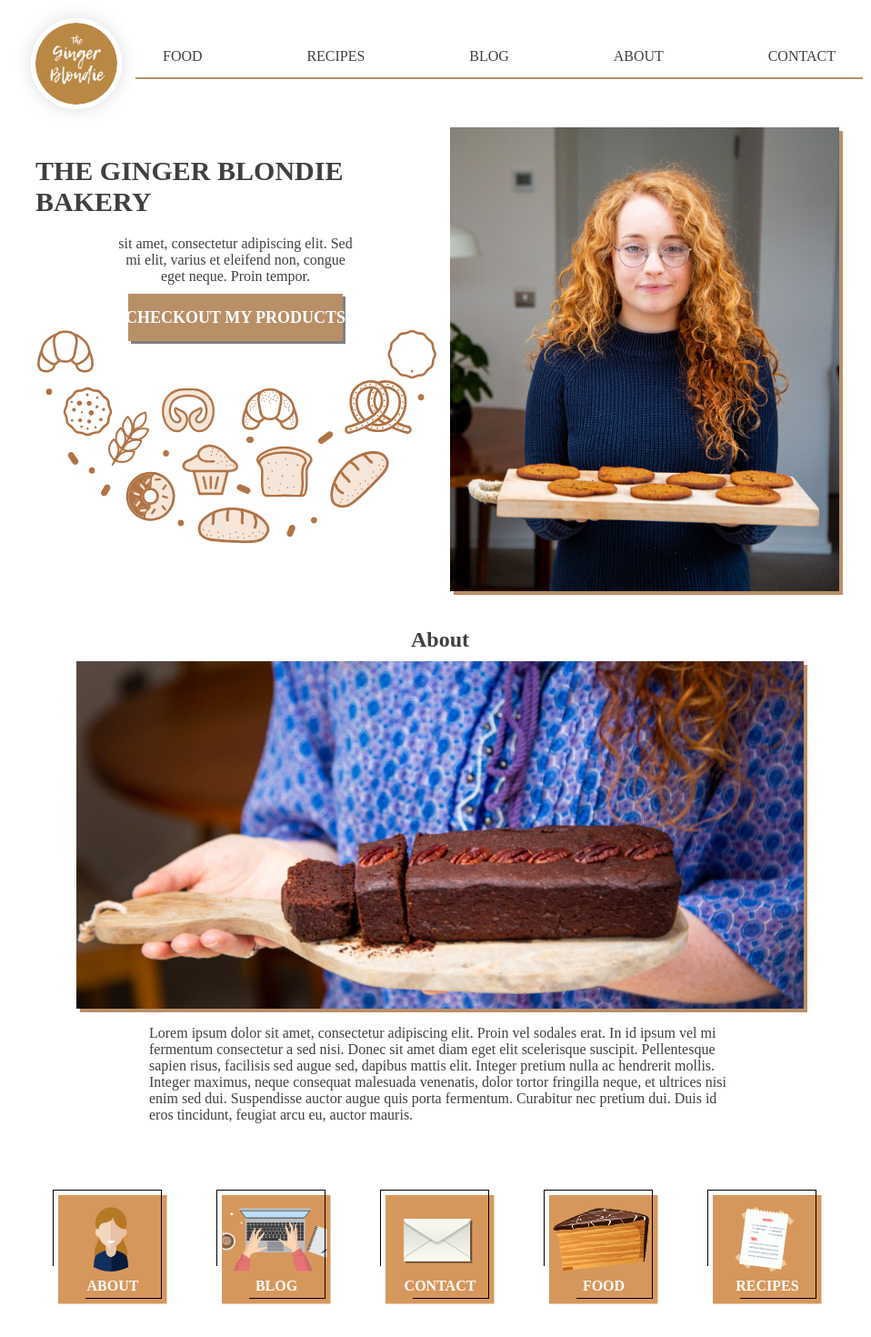
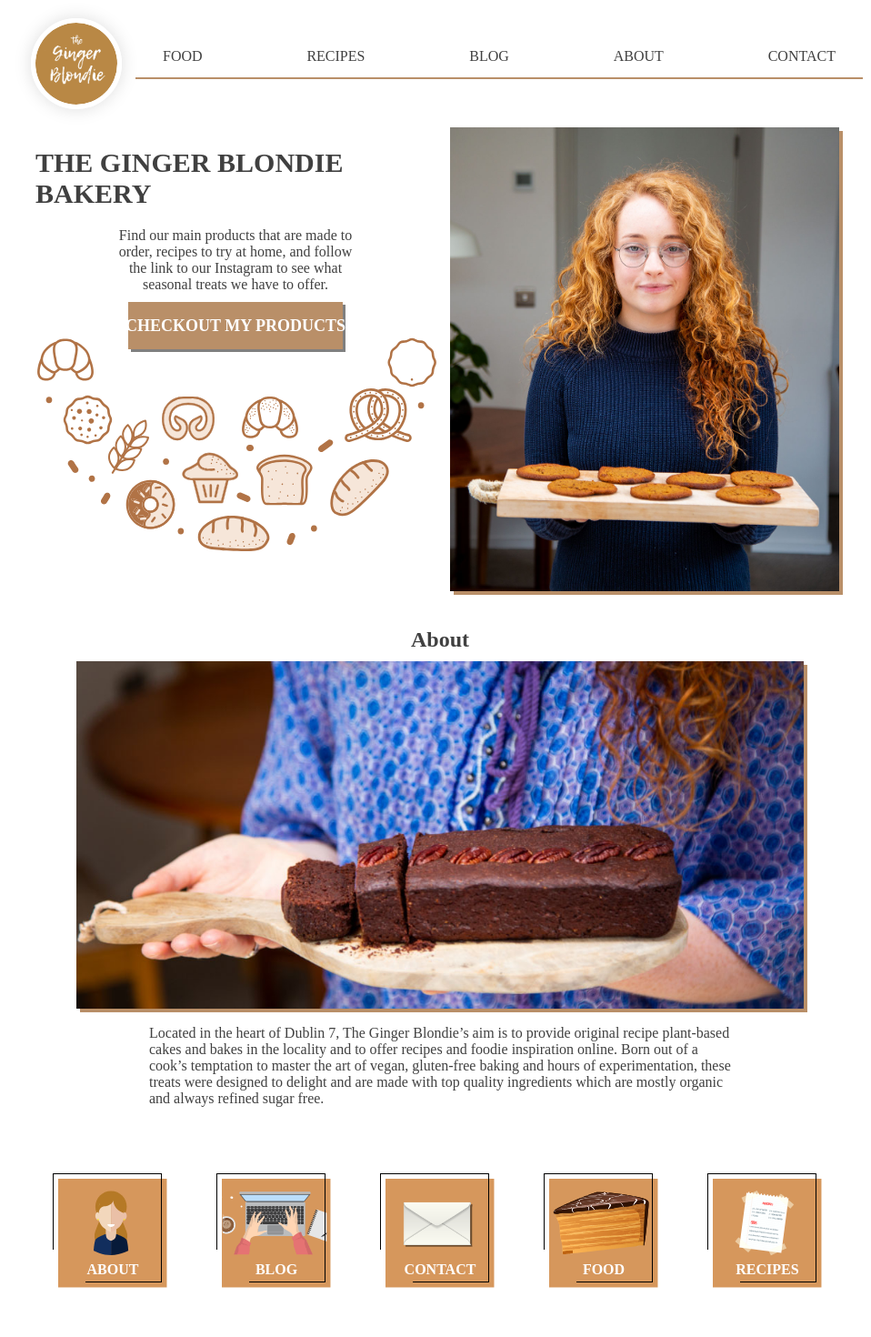
Before and after one commit to starchcode/gingerblondiebakery, a React (Create React App) app: page / in a window 1280 px wide. Shown: the top 1470 px of the page at 91% size, without its empty margins (156-1114 px from the left). Built offline with nearby package versions, Linux system fonts and the light colour scheme; no server answers; a web font is replaced by a local one.

Commit message:
bug fixes

```diff
--- a/src/components/404/Notfound.jsx
+++ b/src/components/404/Notfound.jsx
@@ -2,7 +2,6 @@
 import { Link } from "react-router-dom";
 import './Notfound.css'
 import { NavMiddle } from '../home/NavMiddle/NavMiddle'
-import Nav from '../nav';
 
 export const Notfound = () => {
     return (
--- a/src/components/Wp/Wp.jsx
+++ b/src/components/Wp/Wp.jsx
@@ -39,7 +39,7 @@
   handleLink(e) {
     // console.log('clicked')
     if (this.props.path !== "food") {
-      window.open(WP_URL + "/" + this.props.path, "blank");
+      window.open(WP_URL + "/" + this.props.path, "_parent");
     }
   }
   render() {
--- a/src/components/about.jsx
+++ b/src/components/about.jsx
@@ -3,7 +3,7 @@
 import './about.css';
 
 const aboutDes ={
-    text: "Lorem ipsum dolor sit amet, consectetur adipiscing elit. Proin vel sodales erat. In id ipsum vel mi fermentum consectetur a sed nisi. Donec sit amet diam eget elit scelerisque suscipit. Pellentesque sapien risus, facilisis sed augue sed, dapibus mattis elit. Integer pretium nulla ac hendrerit mollis. Integer maximus, neque consequat malesuada venenatis, dolor tortor fringilla neque, et ultrices nisi enim sed dui. Suspendisse auctor augue quis porta fermentum. Curabitur nec pretium dui. Duis id eros tincidunt, feugiat arcu eu, auctor mauris."
+    text: "Located in the heart of Dublin 7, The Ginger Blondie’s aim is to provide original recipe plant-based cakes and bakes in the locality and to offer recipes and foodie inspiration online. Born out of a cook’s temptation to master the art of vegan, gluten-free baking and hours of experimentation, these treats were designed to delight and are made with top quality ingredients which are mostly organic and always refined sugar free."
 }
 class About extends React.Component {
   constructor(props) {
--- a/src/components/contact/contact.jsx
+++ b/src/components/contact/contact.jsx
@@ -53,11 +53,9 @@
             <input
               id="email"
               value={this.state.email}
-              id="email"
               onChange={this.changeHandler}
               required
-              pattern="[a-z0-9._%+-]+@[[a-z0-9.-]+\.[a-z]{2,4}$"
-              required
+              pattern="[a-zA-Z0-9._%+-]+@[[a-zA-Z0-9.-]+\.[a-zA-Z]{2,4}$"
             />
           </div>
           <div>
@@ -68,8 +66,8 @@
               onChange={this.changeHandler}
               pattern="([+])?[0-9]+"
             />
+          <div>
           </div>
-          <div>
             <label>Enquiry</label>
             <textarea
               id="enquiry"
--- a/src/components/home/home.jsx
+++ b/src/components/home/home.jsx
@@ -130,13 +130,12 @@
 
   render() {
     return (
-      <div className='startEntrance' style={this.props.loaded? {transform: 'scale(1)', opacity: '1', height: 'auto', overflow: 'auto'} : {pointerEvents: 'none', height: '100vh', overflow: 'hidden'}}>
+      <div className='startEntrance' style={this.props.loaded? {transform: 'scale(1)', opacity: '1', height: 'auto'} : {pointerEvents: 'none', height: '100vh', overflow: 'hidden'}}>
         <div id="home" className="main" >
           <div className="home1">
             <h1>the ginger blondie bakery</h1>
             <p>
-              sit amet, consectetur adipiscing elit. Sed mi elit, varius et
-              eleifend non, congue eget neque. Proin tempor.
+            Find our main products that are made to order, recipes to try at home, and follow the link to our Instagram to see what seasonal treats we have to offer.
             </p>
            <Link to='/food'>
             <div className="callBut">
--- a/src/components/newsletter/newsletter.jsx
+++ b/src/components/newsletter/newsletter.jsx
@@ -41,7 +41,7 @@
               value={this.state.email}
               onChange={this.changeHandler}
               required
-              pattern="[a-z0-9._%+-]+@[[a-z0-9.-]+\.[a-z]{2,4}$"
+              pattern="[a-zA-Z0-9._%+-]+@[[a-zA-Z0-9.-]+\.[a-zA-Z]{2,4}$"
             />
         <button id='submitNewsletter' type='submit' className='submitButton'>Sign up</button>
                 </form>
```
